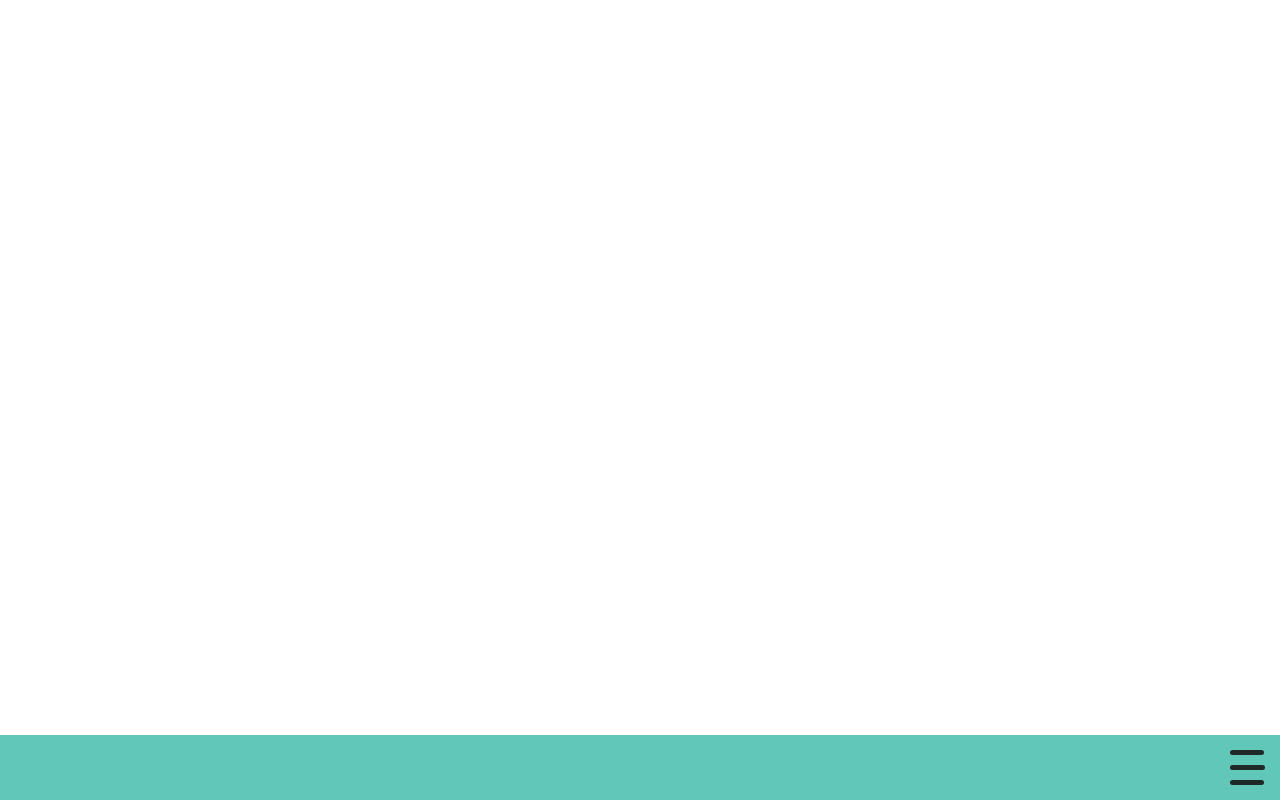
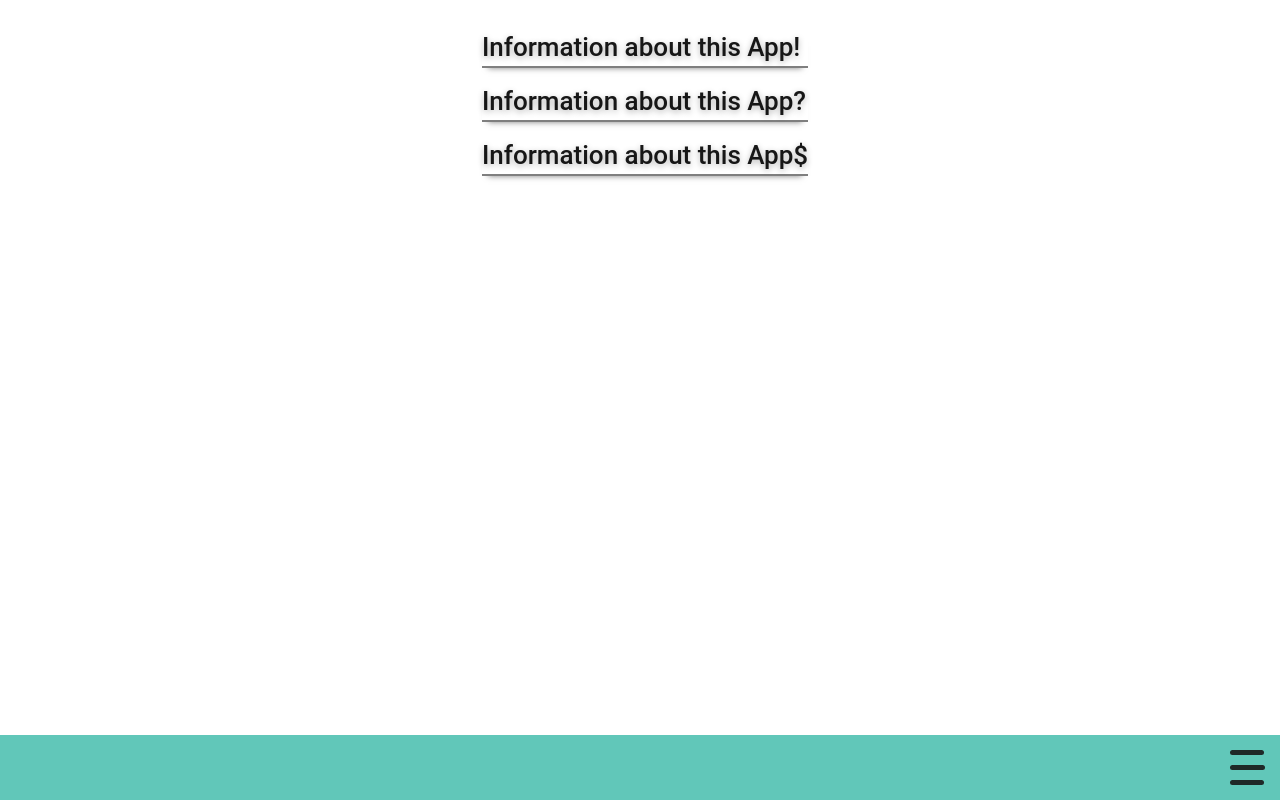
Before and after one commit to Oleksii-Martynenko-hub/react-notes, a React (Create React App) app: page /about in a window 1280 px wide. Built offline with nearby package versions, Linux system fonts and the light colour scheme.

Commit message:
added about page & restyled todolist

```diff
--- a/src/App.tsx
+++ b/src/App.tsx
@@ -5,6 +5,7 @@ import styled from 'styled-components';
 import UserInterface from './components/UserInterface';
 import Notes from './components/Notes';
 import ToDoList from './components/ToDoList';
+import About from './components/About';
 
 
 const App: React.FC = () => {
@@ -15,10 +16,9 @@ const App: React.FC = () => {
         <UserInterface />
 
         <SwitchStyled>
-          {/* <Switch> */}
             <Route component={Notes} path='/' exact />
             <Route component={ToDoList} path='/todo' />
-          {/* </Switch> */}
+            <Route component={About} path='/about' />
         </SwitchStyled>
       </AppStyled>
     </BrowserRouter>
@@ -32,7 +32,7 @@ const AppStyled = styled.div`
   width: 100%;
   height: 100%;
   background-color: #ffffff;
-  padding: 20px 10px 75px 20px;
+  padding: 14px 10px 78px 20px;
   display: flex;
   flex-flow: wrap;
   justify-content: center;
@@ -44,7 +44,7 @@ const SwitchStyled = styled(Switch)`
   width: 100%;
   overflow: auto;
   display: flex;
-  flex-flow: wrap row;
-  justify-content: space-between;
-  align-items: stretch;
+  flex-flow: wrap column;
+  justify-content: flex-start;
+  align-items: flex-start;
 `;
--- /dev/null
+++ b/src/components/About.tsx
@@ -0,0 +1,26 @@
+import React from 'react';
+import styled from 'styled-components';
+
+const About: React.FC = () =>
+  <AboutStyled>
+    <InfoStyled> Information about this App! </InfoStyled>
+    <InfoStyled> Information about this App? </InfoStyled>
+    <InfoStyled> Information about this App$ </InfoStyled>
+  </AboutStyled>;
+
+export default About;
+
+const InfoStyled = styled.p`
+  margin-bottom: 20px;
+  font-size: 26px;
+  font-weight: 500;
+  color: rgba(0, 0, 0, 0.9);
+  text-shadow: 0 2px 6px rgba(0, 0, 0, 0.3);
+  box-shadow: 0 6px 6px -6px rgba(0, 0, 0, 0.5);
+  border-bottom: 2px solid rgba(0, 0, 0, 0.5);
+  padding-bottom: 6px;
+`;
+
+const AboutStyled = styled.div`
+  padding: 20px 0;
+`;
--- a/src/components/ToDoList.tsx
+++ b/src/components/ToDoList.tsx
@@ -48,7 +48,7 @@ const ToDoList: React.FC<NotesProps> = ({ todos, deleteTodo, completeTodo }) =>
               checked={isComplete}
               onChange={changeHandler(key)}
             />
-            <TitleStyled >{title}</TitleStyled>
+            <TitleStyled> {title} </TitleStyled>
             <BtnDelNote onClick={handleDelete(key)}/>
           </TodoStyled>
       )}
@@ -67,9 +67,10 @@ const mapDispatchToProps = {
 export default connect(mapStateToProps, mapDispatchToProps)(ToDoList);
 
 const CompleteCheckbox = styled.input`
-  width: 22px;
-  height: 22px;
-  margin: 0 0 5px 0;
+  width: 35px;
+  height: 35px;
+  top: 2px;
+  left: -10px;
   position: relative;
 `;
 
@@ -77,39 +78,45 @@ const TitleStyled = styled.h2``;
 
 const TodoStyled = styled.div<{ isComplete?: boolean }>`
   position: relative;
+  width: calc(100% - 12px);
+  display: flex;
   top: 0;
   left: 0;
-  flex: 1 1 auto;
-  padding: 10px;
-  border: 2px solid #adadad;
-  margin-right: 10px;
   margin-bottom: 10px;
-  border-radius: 6px;
   font-family: serif;
-  display: flex;
-  flex-flow: wrap column;
+  border-bottom: 1px solid rgb(185, 185, 185);
   & ${TitleStyled} {
     text-decoration: ${({isComplete}) => isComplete ? 'line-through' : 'none'};
-    font-size: 22px;
+    font-size: 18px;
     font-weight: 500;
-    color: rgba(0, 0, 0, 0.9);
-    text-shadow: 0 2px 6px rgba(0, 0, 0, 0.5);
+    height: 32px;
+    line-height: 38px;
+    width: calc(100% - 77px);
+    color: ${({isComplete}) => isComplete ? 'rgba(0, 0, 0, 0.5)' : 'rgba(0, 0, 0, 0.9)'};
+    overflow: auto hidden;
+    white-space: nowrap;
+    -webkit-overflow-scrolling: touch;
+    &::-webkit-scrollbar {
+      display: none;
+    }
   }
 `;
 
 const BtnDelNote = styled.button`
-  width: 30px;
-  height: 30px;
+  width: 35px;
+  height: 35px;
+  border: 1px solid rgb(185, 185, 185);
+  border-radius: 3px;
   position: absolute;
-  top: 0px;
-  right: 0px;
+  top: 1px;
+  right: -2px;
   background: rgba(255, 255, 255, 0);
   cursor: pointer;
   &::before,
   &::after {
     content: '';
     position: absolute;
-    width:22px;
+    width:26px;
     height: 3px;
     top: 50%;
     left: 50%;
```
